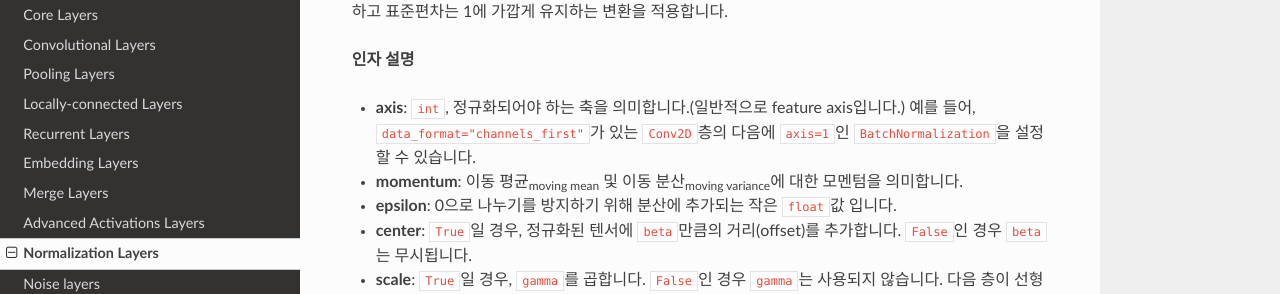
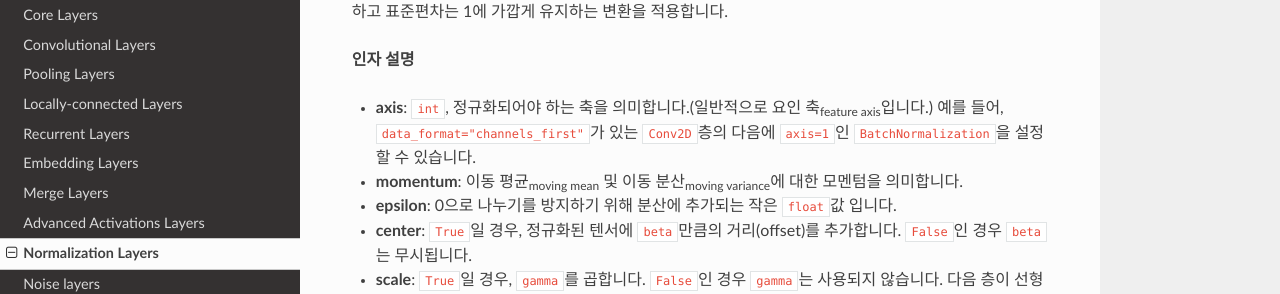
Before and after one commit to keras-team/keras-docs-ko, an MkDocs documentation site: the page built from sources/layers/normalization.md, in a window 1280 px wide and 1253 px high. Shown: the part 277-571 px from the top of the window. Built offline with MkDocs 1.6.1, drawn with Linux system fonts in a browser that asks for light colours; nearby versions of some CDN libraries.

Commit message:
Update normalization.md
feature axis -> 요인 축<sub>feature axis</sub>

```diff
--- a/sources/layers/normalization.md
+++ b/sources/layers/normalization.md
@@ -11,7 +11,7 @@ keras.layers.BatchNormalization(axis=-1, momentum=0.99, epsilon=0.001, center=Tr
 
 __인자 설명__
 
-- __axis__: `int`, 정규화되어야 하는 축을 의미합니다.(일반적으로 feature axis입니다.) 예를 들어, `data_format="channels_first"`가 있는 `Conv2D`층의 다음에 `axis=1`인 `BatchNormalization`을 설정할 수 있습니다.
+- __axis__: `int`, 정규화되어야 하는 축을 의미합니다.(일반적으로 요인 축<sub>feature axis</sub>입니다.) 예를 들어, `data_format="channels_first"`가 있는 `Conv2D`층의 다음에 `axis=1`인 `BatchNormalization`을 설정할 수 있습니다.
 - __momentum__: 이동 평균<sub>moving mean</sub> 및 이동 분산<sub>moving variance</sub>에 대한 모멘텀을 의미합니다.
 - __epsilon__: 0으로 나누기를 방지하기 위해 분산에 추가되는 작은 `float`값 입니다.
 - __center__: `True`일 경우, 정규화된 텐서에 `beta`만큼의 거리(offset)를 추가합니다. `False`인 경우 `beta`는 무시됩니다.
```
